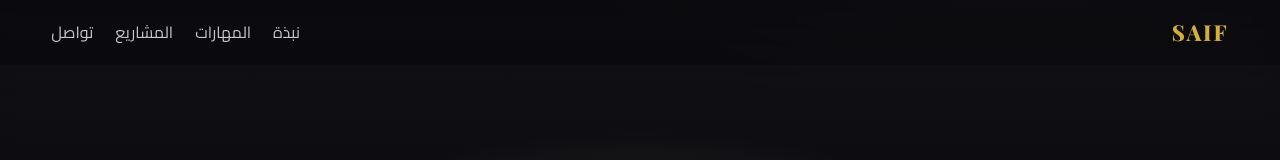
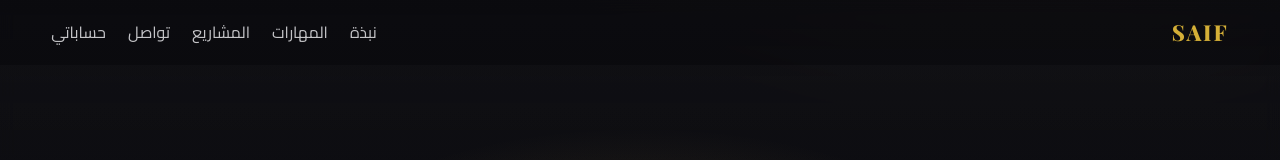
Before and after one commit to saifhosam1234/-, a plain HTML site: page index.html in a window 1280 px wide. Shown: the top 160 px of the page. Drawn offline with nearby package versions, Linux system fonts and the light colour scheme.

Commit message:
Update index.html

```diff
--- a/index.html
+++ b/index.html
@@ -18,6 +18,7 @@
                 <li><a href="#skills">المهارات</a></li>
                 <li><a href="#projects">المشاريع</a></li>
                 <li><a href="#contact">تواصل</a></li>
+                <li><a href="https://linktr.ee/povce" target="_blank" rel="noopener">حساباتي</a></li>
             </ul>
         </nav>
         <section id="home" class="hero">
```
